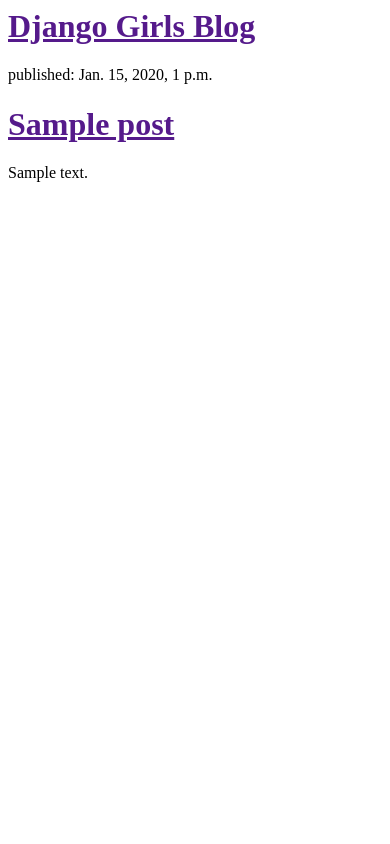
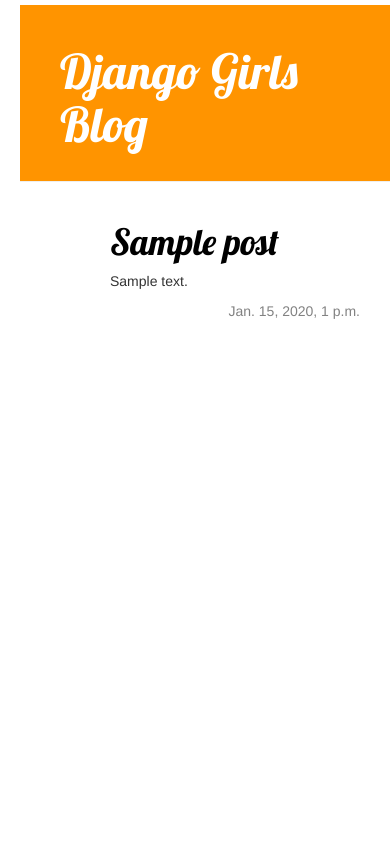
Before and after one commit to christiewow/my-first-blog, a Django app: template blog/templates/blog/post_list.html in a window 390 px wide. Run offline with Django 3.2, Linux system fonts and the light colour scheme; the template is opened without the code that fills it: values that come from a table or form of the project are taken from there, others are empty; tables that the repository leaves empty hold one stand-in row (values such as "Sample post"); some libraries are stand-ins or nearby versions.

Commit message:
Добавили вид и шаблоны для деталей блог и постов и еще CSS для блога сделали

```diff
--- /dev/null
+++ b/blog/static/CSS/blog.css
@@ -0,0 +1,53 @@
+    h1 a {
+        color: #FCA205;
+        font-family: 'Lobster';
+    }
+    body {
+    	padding-left: 20px;
+    }
+    .page-header {
+        background-color: #ff9400;
+        margin-top: 5;
+        padding: 20px 20px 20px 40px;
+    }
+        .page-header h1, .page-header h1 a, .page-header h1 a:visited, .page-header h1 a:active {
+        color: #ffffff;
+        font-size: 36pt;
+        text-decoration: none;
+    }
+
+    .content {
+        margin-left: 30px;
+    }
+
+    h1, h2, h3, h4 {
+        font-family: 'comic sans', cursive;
+    }
+
+    .date {
+        float: right;
+        color: #828282;
+    }
+
+    .save {
+        float: right;
+    }
+
+    .post-form textarea, .post-form input {
+        width: 100%;
+    }
+
+    .top-menu, .top-menu:hover, .top-menu:visited {
+        color: #ffffff;
+        float: right;
+        font-size: 26pt;
+        margin-right: 20px;
+    }
+
+    .post {
+        margin-bottom: 70px;
+    }
+
+    .post h1 a, .post h1 a:visited {
+        color: #000000;
+    }
--- /dev/null
+++ b/blog/templates/blog/base.html
@@ -0,0 +1,23 @@
+{% load staticfiles %}
+    <html>
+        <head>
+            <title>Django Girls blog</title>
+            <link rel="stylesheet" href="//maxcdn.bootstrapcdn.com/bootstrap/3.2.0/css/bootstrap.min.css">
+    		<link rel="stylesheet" href="//maxcdn.bootstrapcdn.com/bootstrap/3.2.0/css/bootstrap-theme.min.css">
+             <link rel="stylesheet" href="{% static 'css/blog.css' %}">
+             <link href="https://fonts.googleapis.com/css?family=Lobster&subset=latin,cyrillic" rel="stylesheet" type="text/css">
+        </head>
+<body>
+        <div class="page-header">
+            <h1><a href="/">Django Girls Blog</a></h1>
+        </div>
+        <div class="content container">
+            <div class="row">
+                <div class="col-md-8">
+                {% block content %}
+                {% endblock %}
+                </div>
+            </div>
+        </div>
+    </body>
+    </html>
--- a/blog/templates/blog/post_list.html
+++ b/blog/templates/blog/post_list.html
@@ -1,18 +1,25 @@
+{% extends 'blog/base.html' %}
+
+{% block content %}
+    {% load staticfiles %}
     <html>
-        <head>
-            <title>Django Girls blog</title>
-        </head>
         <body>
-            <div>
-                <h1><a href="">Django Girls Blog</a></h1>
+            <div class="content container">
+            <div class="row">
+            <div class="col-md-8">
+                {% for post in posts %}
+                    <div class="post">
+                        <h1><a href="{% url 'post_detail' pk=post.pk %}">{{ post.title }}</a></h1>
+                        <p>{{ post.text|linebreaks }}</p>
+                    <div class="date">
+                        {{ post.published_date }}
+                    </div>
+                    </div>
+                {% endfor %}
+            {% endblock content %}
             </div>
-                {% for post in posts %}
-        		<div>
-            		<p>published: {{ post.published_date }}</p>
-            		<h1><a href="">{{ post.title }}</a></h1>
-            		<p>{{ post.text|linebreaks }}</p>
-       			</div>
-    		{% endfor %}
+            </div>
+            </div>
 
         </body>
     </html>
--- a/blog/urls.py
+++ b/blog/urls.py
@@ -1,5 +1,7 @@
 from django.conf.urls import url
 from . import views
+
 urlpatterns = [
 	url(r'^$', views.post_list, name='post_list'),
+	url(r'^post/(?P<pk>[0-9]+)/$', views.post_detail, name='post_detail'),
 ]
--- a/blog/views.py
+++ b/blog/views.py
@@ -1,3 +1,4 @@
+from django.shortcuts import render, get_object_or_404
 from django.shortcuts import render
 from django.utils import timezone
 from .models import Post
@@ -5,3 +6,6 @@
 def post_list(request):
 	posts = Post.objects.filter(published_date__lte=timezone.now()).order_by('published_date')
 	return render(request, 'blog/post_list.html', {'posts': posts})
+def post_detail(request, pk):
+        post = get_object_or_404(Post, pk=pk)
+        return render(request, 'blog/post_detail.html', {'post': post})
```
Also changed, not shown: blog/templates/blog/post_detail.html (added, +13 -0 lines).
